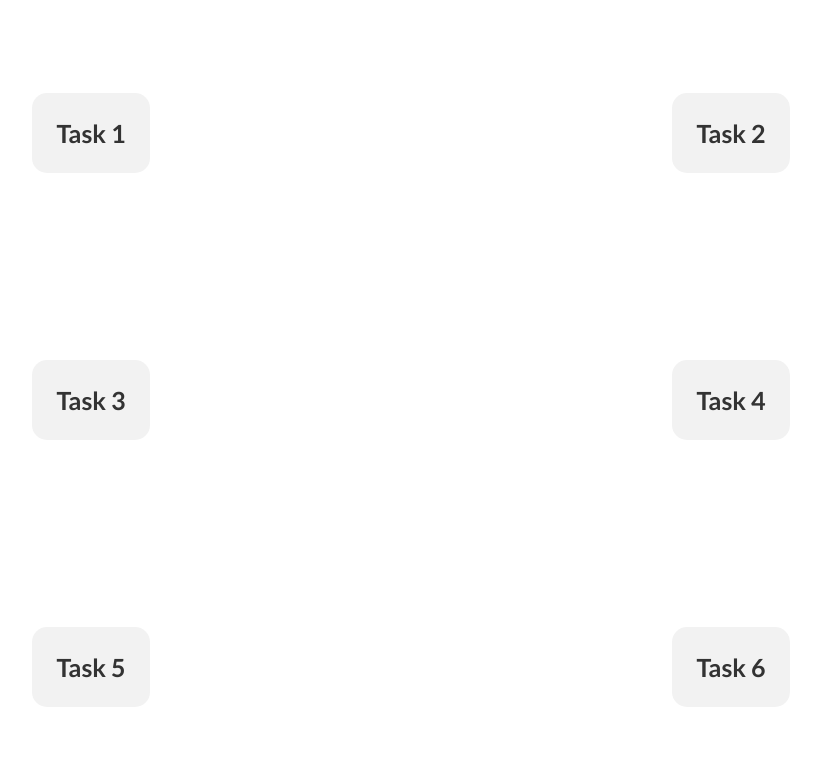
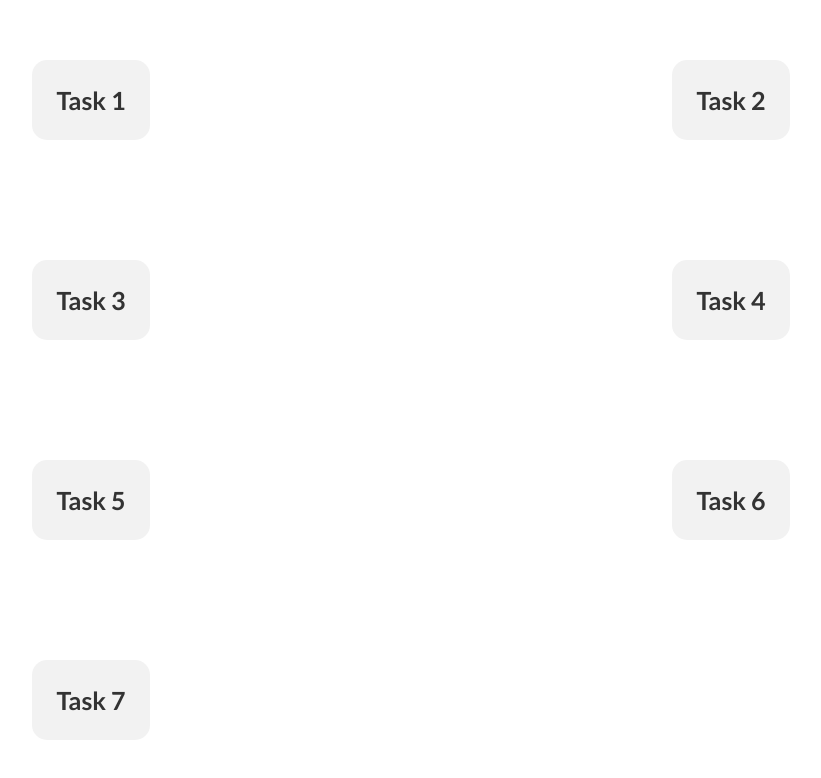
Before and after one commit to blo0dy66/js-hometasks, a plain HTML site: page js-hometask-3/js-hometask-3.html in a window 1280 px wide. Shown: the whole page, without its empty margins (229-1050 px from the left). Drawn offline with Linux system fonts and the light colour scheme.

Commit message:
some fix

```diff
--- a/js-hometask-3/js-hometask-3.html
+++ b/js-hometask-3/js-hometask-3.html
@@ -17,6 +17,7 @@
         <a href="task4.html" target="_blank">Task 4</a>
         <a href="task5.html" target="_blank">Task 5</a>
         <a href="task6.html" target="_blank">Task 6</a>
+        <a href="task7.html" target="_blank">Task 7</a>
     </nav>
 
 </body>
```
